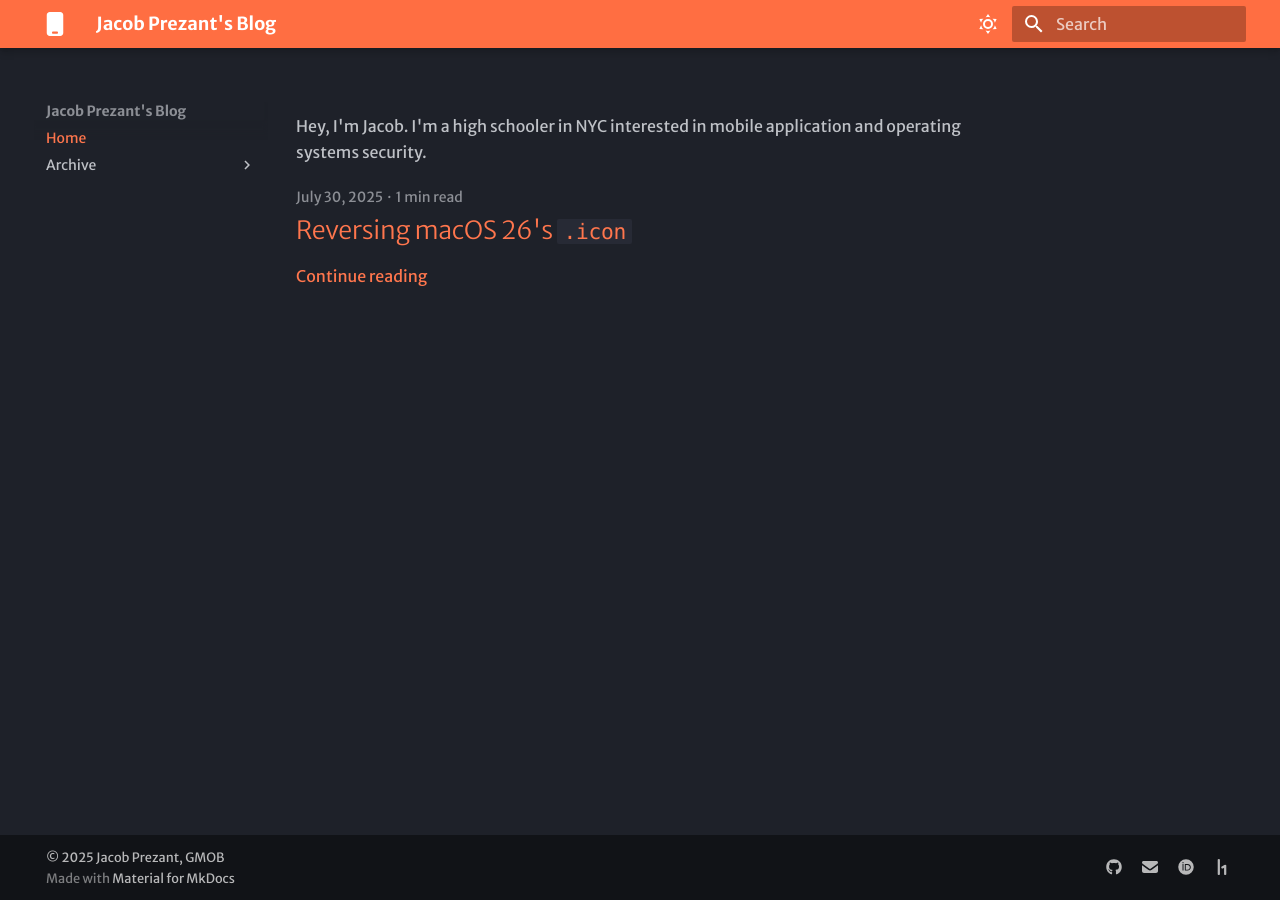
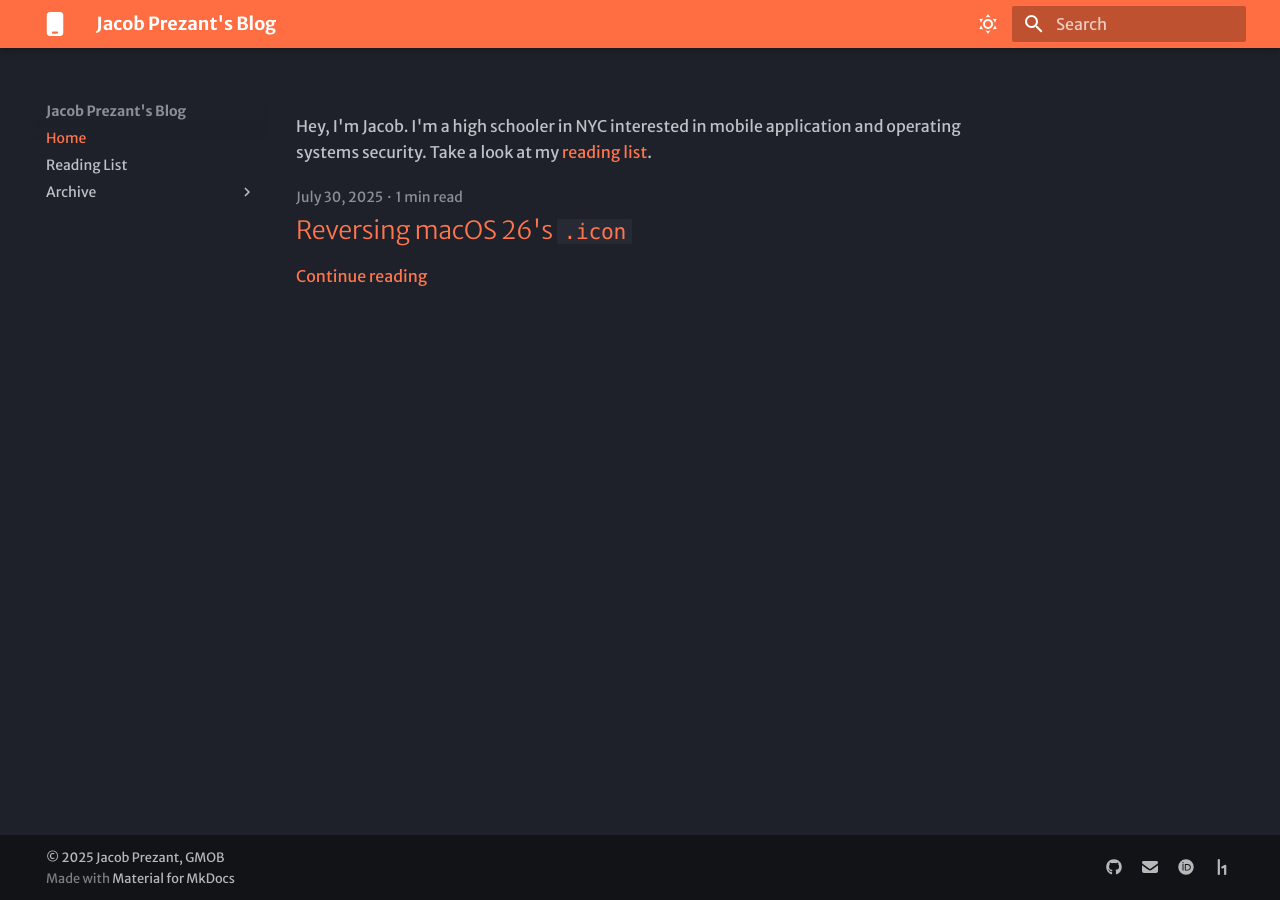
Before and after one commit to jacobprezant/prezant.us, an MkDocs documentation site: the page built from docs/index.md, in a window 1280 px wide. Built offline with MkDocs 1.6.1 and Material for MkDocs 9.7.7, drawn with Linux system fonts in a browser that asks for light colours; some web fonts are replaced.

Commit message:
Reading List

```diff
--- a/docs/index.md
+++ b/docs/index.md
@@ -1 +1 @@
-Hey, I'm Jacob. I'm a high schooler in NYC interested in mobile application and operating systems security.
+Hey, I'm Jacob. I'm a high schooler in NYC interested in mobile application and operating systems security. Take a look at my [reading list](reading-list.md).
--- a/mkdocs.yml
+++ b/mkdocs.yml
@@ -2,6 +2,9 @@ site_name: "Jacob Prezant's Blog"
 site_url: https://prezant.us
 site_description: "Mobile security & application research."
 theme:
+  features:
+    - navigation.instant
+    - navigation.instant.prefetch
   favicon: assets/mobile-solid.svg
   icon:
     logo: fontawesome/solid/mobile
```
Also changed, not shown: docs/reading-list.md (added, +10 -0 lines).
